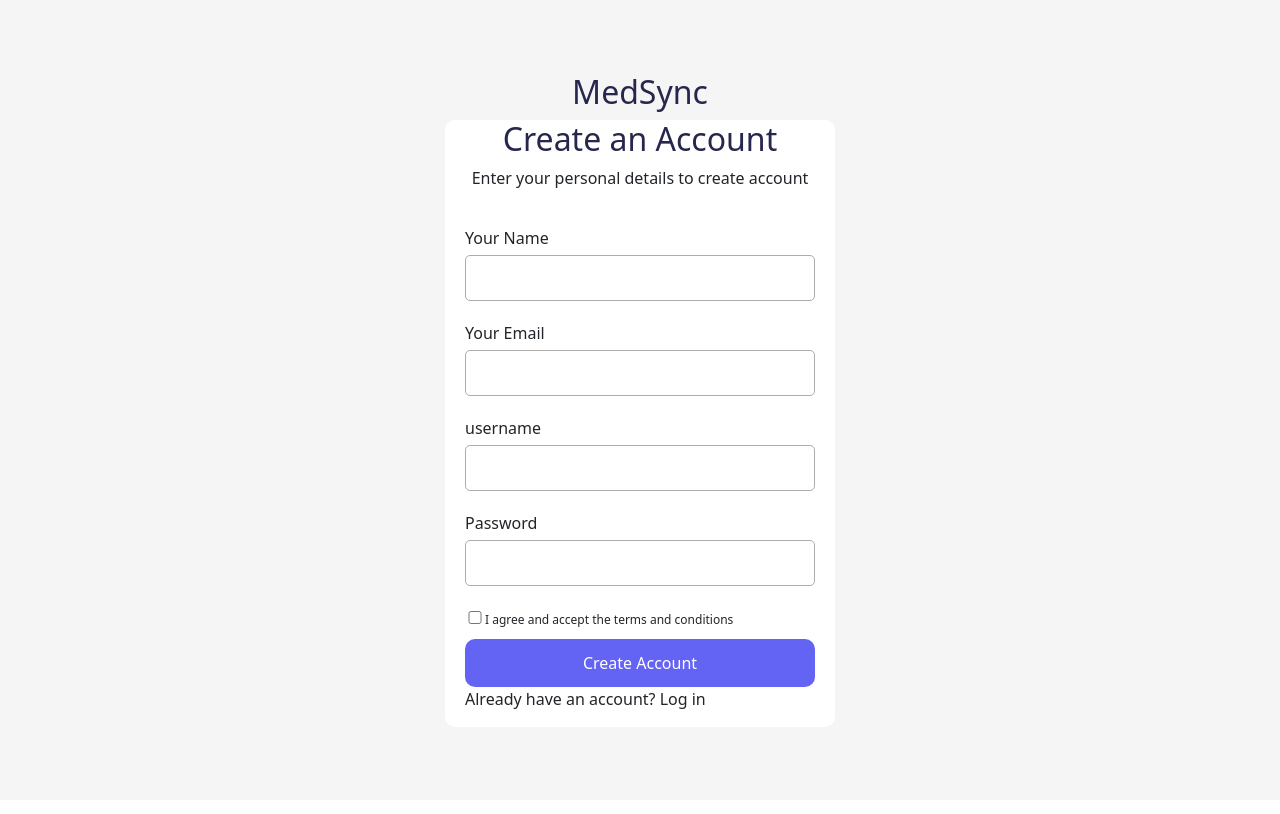
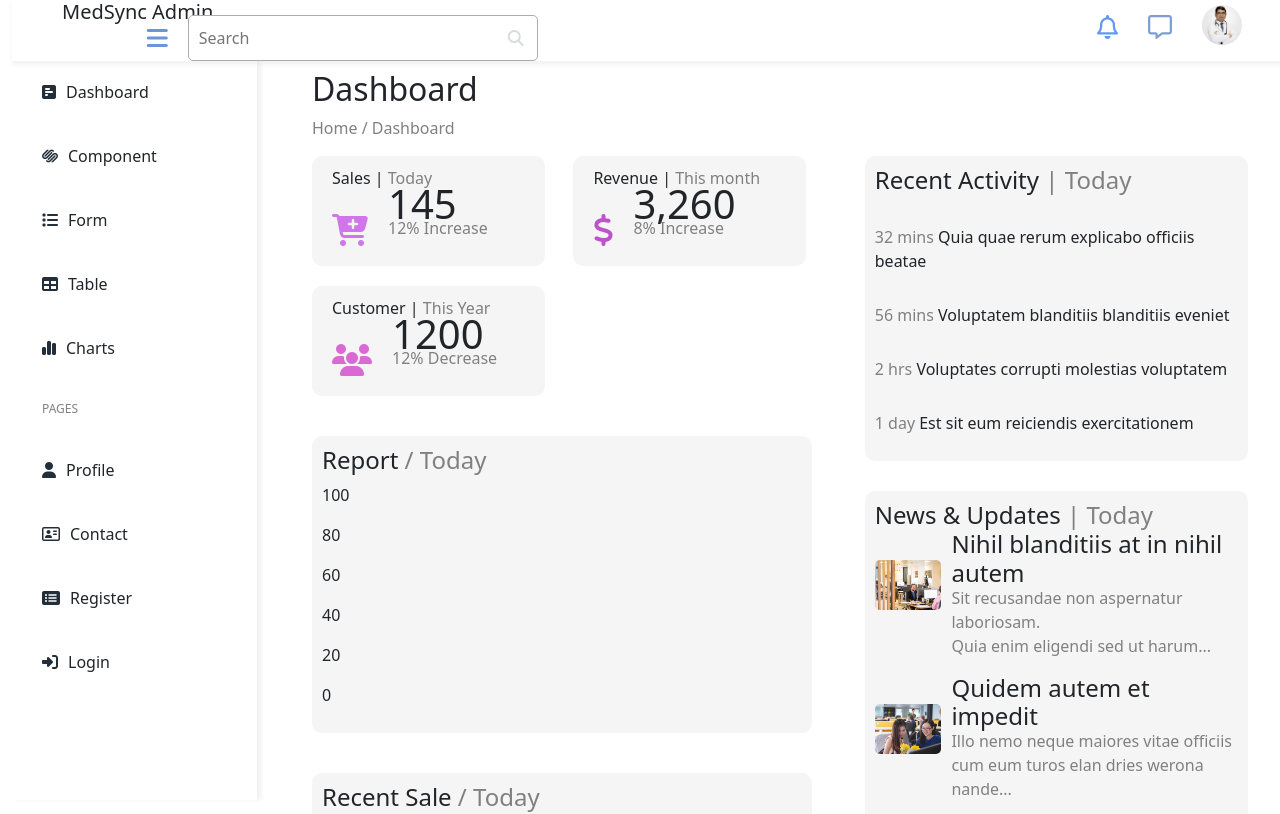
Before and after one commit to kokole12/MedSync, a React (Create React App) app in the folder Frontend/medsync-frontend/: page / in a window 1280 px wide. Shown: the top 814 px of the page. Built offline with nearby package versions, Linux system fonts and the light colour scheme.

Commit message:
my commit

```diff
--- a/Frontend/medsync-frontend/src/App.js
+++ b/Frontend/medsync-frontend/src/App.js
@@ -10,8 +10,8 @@ function App() {
   return (
     <div className="App">
       {/* <Landing /> */}
-      {/* <Doctors /> */}
-      <Register />
+      <Doctors />
+      {/* <Register /> */}
       {/* <Login /> */}
     </div>
   );
--- a/Frontend/medsync-frontend/src/Components/Doctors/Doctors.js
+++ b/Frontend/medsync-frontend/src/Components/Doctors/Doctors.js
@@ -129,7 +129,7 @@ const Doctors = () => {
                   </div>
                 </div>
               </div>
-              <div className="CustomerDiv">
+              <div className="CustomerDiv" id="CustomerDiv">
                 <p>
                   Customer | <span className="Year">This Year</span>
                 </p>
@@ -146,6 +146,10 @@ const Doctors = () => {
                   </div>
                 </div>
               </div>
+
+
+
+
             </div>
 
             <div className="Report">
--- a/Frontend/medsync-frontend/src/Components/Doctors/styles/Doctors.css
+++ b/Frontend/medsync-frontend/src/Components/Doctors/styles/Doctors.css
@@ -116,8 +116,12 @@ input{
     color: gray;
 }
 .SRC{
-    display: flex;
-    width: 90%;
+    /* display: flex; */
+    display: grid;
+    grid-template-columns: repeat(3, 1fr); /* Create three equal-width columns */
+    gap: 20px;
+
+    /* width: 90%; */
 }
 .BelowDashboard{
     display: flex;
@@ -153,25 +157,24 @@ input{
     margin-left: 50px;
     padding-left: 20px;
     padding-right: 20px;
-    width: 60%;
+    width: 80%;
 }
 .RevenueDiv{
     padding: 10px;
     border-radius: 10px;
     background-color: whitesmoke;
-    margin-left: 3%;
     padding-left: 20px;
     padding-right: 20px;
-    width: 60%;
+    width: 80%;
 }
 .CustomerDiv{
     padding: 10px;
     border-radius: 10px;
     background-color: whitesmoke;
-    margin-left: 3%;
     padding-left: 20px;
     padding-right: 20px;
-    width: 60%;
+    width: 80%;
+    margin-left: -40px;
 }
 .Report{
     background-color: whitesmoke;
@@ -297,3 +300,11 @@ th, td {
     cursor: pointer;
     color: #012970;
 }
+@media (max-width: 1500px) {
+    .SRC{
+        grid-template-columns: repeat(2, 1fr);
+    }
+    #CustomerDiv{
+        margin-left: 50px;
+    }
+}
```
